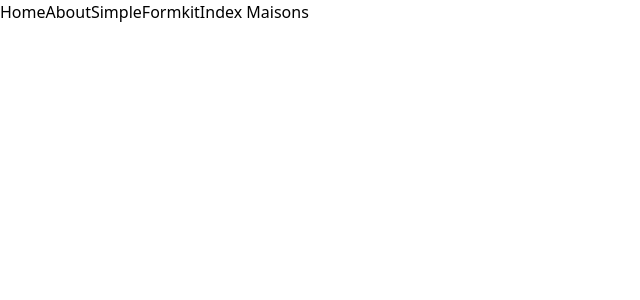
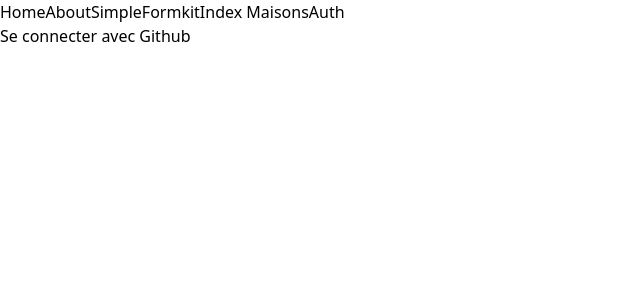
Before and after one commit to MMI-NFC-DEV-2022/agence-imo-s4-OHNIMUS-Leopold, a Vue app: page /auth in a window 1280 px wide. Shown: the top 300 px of the page, without its empty margins (0-640 px from the left). Built offline with nearby package versions, Linux system fonts and the light colour scheme; no server answers; what @formkit/vue would draw is missing.

Commit message:
connexion avec github

```diff
--- a/src/App.vue
+++ b/src/App.vue
@@ -11,6 +11,7 @@
         <RouterLink to="/simple">Simple</RouterLink>
         <RouterLink to="/formkit">Formkit</RouterLink>
         <RouterLink to="/maisons">Index Maisons</RouterLink>
+        <RouterLink to="/auth">Auth</RouterLink>
       </nav>
     </div>
   </header>
--- a/src/router/index.ts
+++ b/src/router/index.ts
@@ -3,6 +3,7 @@
 import AboutView from '../views/AboutView.vue'
 import SimpleView from '../views/SimpleView.vue'
 import FormkitView from '../views/FormkitView.vue'
+import AuthView from '../views/AuthView.vue'
 
 import MaisonEditView from '../views/maisons/edit/[[id]].vue' // Importez la vue MaisonEditView
 import IndexView from '../views/maisons/IndexView.vue' // Importez la vue IndexView
@@ -16,6 +17,7 @@
     { path: '/formkit', name: 'formkit',  component: FormkitView},
     { path: '/maisons/edit/:id?', name: 'maisons-edit', component: MaisonEditView }, // Ajoutez la route MaisonEditView
     { path: '/maisons', name: 'maisons-index', component: IndexView },
+    { path: '/auth', name: 'auth', component: AuthView}
   ]
 })
 
--- a/src/supabase.ts
+++ b/src/supabase.ts
@@ -1,6 +1,13 @@
 import { createClient } from '@supabase/supabase-js'
+import { ref } from 'vue'
 
 const supabaseUrl = import.meta.env.VITE_SUPABASE_URL
 const supabaseAnonKey = import.meta.env.VITE_SUPABASE_ANON_KEY
 
 export const supabase = createClient(supabaseUrl, supabaseAnonKey)
+
+const { data } = await supabase.auth.getUser()
+export const user = ref(data.user)
+supabase.auth.onAuthStateChange( (evt,session)=>{
+    user.value = session?.user ?? null
+})
--- /dev/null
+++ b/src/views/AuthView.vue
@@ -0,0 +1,19 @@
+<script setup lang="ts">
+import { supabase, user } from '../supabase';
+</script>
+
+
+
+<template>
+    <div>
+        <button v-if="user" @pointerdown="supabase.auth.signOut()">
+            Se déconnecter {{user.email}}
+        </button>
+
+        <button v-else @pointerdown="supabase.auth.signInWithOAuth({
+            provider: 'github',
+        })">
+            Se connecter avec Github
+        </button>
+    </div>
+</template>
```
